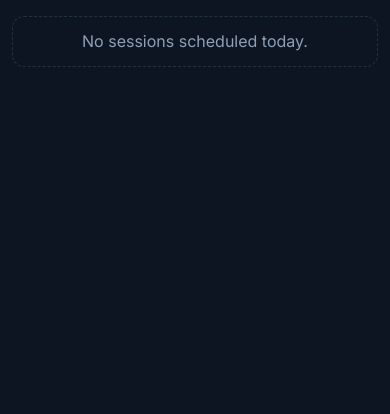
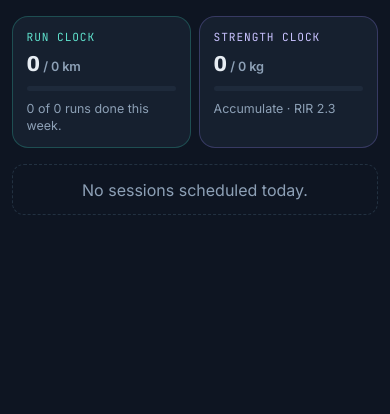
Before and after one commit to rdaswav/training_app, a FastAPI app: page / in a window 390 px wide. Shown: the part 112-526 px from the top of the page. Run offline with FastAPI, Linux system fonts and the light colour scheme; tables that the repository leaves empty hold one stand-in row (values such as "Sample post"); some libraries are stand-ins or nearby versions.

Commit message:
Add Two Clocks: run/strength weekly progress on Today, trade-in-words on Plan
Built from Parallax Redesign.dc.html direction 1b, scoped down per
discussion: no nav/tab restructure, current logger stays untouched,
projected-finish-time dropped (would've needed VDOT history the app
doesn't store).

Today gets two equal-weight cards -- Run Clock (this week's km done vs
target) and Strength Clock (tonnage done vs a target projected from
suggested working loads x sets x reps) -- making the app's actual thesis
(one calendar, two engines) visible on the page that gets opened daily,
not just on Plan/Numbers.

New _weekly_clocks() in main.py. Two honest simplifications documented
in its docstring: "done" run km is planned distance of completed
sessions, not logged actual distance, since the app doesn't capture that
anywhere yet; strength "target" is an estimate that can be exceeded by
a real session, not a hard cap.

Plan's existing Weekly Load chart gains "The trade, in words" -- a
sentence computed from the real phase dates (when strength moves to
maintenance) instead of asserting the run/strength coupling only in the
chart itself.

193 tests passing. Verified against production data in a throwaway
container, including no mobile-width overflow, before this deploy.

```diff
--- a/backend/app/main.py
+++ b/backend/app/main.py
@@ -29,7 +29,7 @@ from app.engines.running import week_start
 from app.integrations.anthropic_coach import coach_configured
 from app.jobs.daily_autoregulation import MAX_PACE_DRIFT_SEC_PER_KM, run_daily_job
 from app.jobs.weekly_review import run_weekly_review_job
-from app.models import CoachReview, CompletedSession, PlannedSession, Race, SessionType
+from app.models import CoachReview, CompletedSession, PlannedSession, Race, SessionStatus, SessionType
 from app.plan_service import fitness_from_athlete
 from app.seed import seed_exercise_library
 from app.timeutil import local_today
@@ -266,6 +266,80 @@ def _recent_strength_completed_rows(db, athlete) -> list[dict]:
     return [{"pattern": c.actual.get("pattern"), "sets": c.actual.get("sets", []), "date": c.date} for c in completed]
 
 
+def _weekly_clocks(db, athlete, today: date) -> dict:
+    """This week's run-km and strength-tonnage progress against target, for
+    Today's "Two Clocks" cards (Parallax Redesign.dc.html, direction 1b).
+
+    Run target = sum of this week's planned RUN session distances -- the
+    same number the /plan load chart already treats as the week's volume.
+    Run done = the same, but only for sessions actually marked completed.
+    There's no reliably-captured *actual* distance yet (manual completion
+    only takes pace/HR; the daily job's intervals.icu match only extracts
+    pace from the activity's distance, never stores the distance itself --
+    see _extract_run_actuals in jobs/daily_autoregulation.py), so "planned
+    distance of a now-completed session" is the honest proxy available
+    today, not a stand-in for something better that already exists.
+
+    Strength target = each prescribed pattern's suggested working load
+    (the same e1RM-projected number that prefills the logging form) times
+    sets times the rep range's midpoint, summed across this week's
+    strength sessions. Strength done = actual tonnage from sets already
+    logged this week (reps x weight_kg, same as the /plan load chart)."""
+    wk_start = week_start(today)
+    wk_end = wk_start + timedelta(days=6)
+    sessions = (
+        db.query(PlannedSession)
+        .filter(PlannedSession.athlete_id == athlete.id, PlannedSession.date >= wk_start, PlannedSession.date <= wk_end)
+        .all()
+    )
+
+    run_sessions = [s for s in sessions if s.type == SessionType.RUN]
+    run_target = sum((s.content.get("total_distance_km") or 0.0) for s in run_sessions)
+    completed_runs = [s for s in run_sessions if s.status == SessionStatus.COMPLETED]
+    run_done = sum((s.content.get("total_distance_km") or 0.0) for s in completed_runs)
+
+    completed_rows = _recent_strength_completed_rows(db, athlete)
+    e1rm_by_pattern = strength_engine.latest_e1rm_by_pattern(completed_rows)
+    tonnage_target = 0.0
+    for s in sessions:
+        if s.type != SessionType.STRENGTH:
+            continue
+        for p in s.content.get("prescriptions", []):
+            e1rm = e1rm_by_pattern.get(p["pattern"])
+            if not e1rm:
+                continue
+            load = strength_engine.prescribe_next_load(e1rm, p["reps"], p["rir"])
+            lo, hi = p["reps"].split("-")
+            avg_reps = (int(lo) + int(hi)) / 2
+            tonnage_target += load * p["sets"] * avg_reps
+
+    completed_strength = (
+        db.query(CompletedSession)
+        .join(PlannedSession, CompletedSession.planned_session_id == PlannedSession.id)
+        .filter(
+            PlannedSession.athlete_id == athlete.id,
+            PlannedSession.type == SessionType.STRENGTH,
+            PlannedSession.date >= wk_start,
+            PlannedSession.date <= wk_end,
+        )
+        .all()
+    )
+    tonnage_done = sum(
+        (st.get("reps") or 0) * (st.get("weight_kg") or 0) for c in completed_strength for st in c.actual.get("sets", [])
+    )
+
+    return {
+        "run_done_km": round(run_done, 1),
+        "run_target_km": round(run_target, 1),
+        "run_pct": round(min(run_done / run_target * 100, 100), 1) if run_target else 0.0,
+        "run_sessions_done": len(completed_runs),
+        "run_sessions_total": len(run_sessions),
+        "tonnage_done_kg": round(tonnage_done, 1),
+        "tonnage_target_kg": round(tonnage_target, 1),
+        "tonnage_pct": round(min(tonnage_done / tonnage_target * 100, 100), 1) if tonnage_target else 0.0,
+    }
+
+
 def _attach_suggested_loads(db, athlete, sessions: list[PlannedSession]) -> None:
     """For each strength session, attach a `suggested_loads` dict (pattern ->
     kg) computed from the athlete's most recent logged session for that
@@ -446,6 +520,7 @@ def today_view(request: Request):
 
         current_phase_name = None
         mesocycle_mode = None
+        mesocycle_status = None
         if race and race.macrocycle:
             phases = [{"name": p.name, "start_date": p.start_date, "end_date": p.end_date} for p in race.macrocycle.phases]
             current_phase = dashboard_summary.active_phase(phases, today)
@@ -456,6 +531,7 @@ def today_view(request: Request):
             )
             mesocycle_mode = mesocycle_status.mode
         cues = {s.id: coaching_copy.session_cue(s.type, current_phase_name, mesocycle_mode) for s in sessions}
+        clocks = _weekly_clocks(db, athlete, today) if race else None
 
         return templates.TemplateResponse(
             "today.html",
@@ -464,6 +540,8 @@ def today_view(request: Request):
                 "sessions": sessions,
                 "today": today,
                 "race": race,
+                "clocks": clocks,
+                "mesocycle_status": mesocycle_status,
                 "days_to_race": days_to_race,
                 "cues": cues,
                 "active": "today",
@@ -548,6 +626,26 @@ def plan_view(request: Request):
                 mesocycle_start_week,
             )
 
+        # "The trade, in words" (Parallax Redesign.dc.html, 1b) -- the same
+        # accumulate/maintenance transition race_proximity_mode already
+        # encodes (see engines/strength.py), stated as a sentence next to
+        # the chart it's describing instead of left implicit in the numbers.
+        trade_note = None
+        if race and phases:
+            build2 = next((p for p in phases if p.name == "Build 2"), None)
+            if build2:
+                build2_week = dashboard_summary.global_week_index(start, build2.start_date) + 1
+                if today < build2.start_date:
+                    trade_note = (
+                        f"Strength keeps accumulating through week {build2_week - 1}, then steps down to "
+                        f"maintenance from Build 2 (week {build2_week}) as running takes the fatigue budget."
+                    )
+                else:
+                    trade_note = (
+                        f"Strength moved to maintenance in Build 2 (week {build2_week}) so running could take "
+                        "the fatigue budget from here to race day."
+                    )
+
         volume_delta_pct = None
         current_week_load = next((pt for pt in load_series if pt.week_start == week_start(today)), None)
         prior_week_load = next((pt for pt in load_series if pt.week_start == week_start(today) - timedelta(days=7)), None)
@@ -573,6 +671,7 @@ def plan_view(request: Request):
                 "days_to_race": days_to_race,
                 "week_grid": week_grid,
                 "phase_colors": PHASE_COLORS,
+                "trade_note": trade_note,
                 "active": "plan",
             },
         )
--- a/backend/app/static/style.css
+++ b/backend/app/static/style.css
@@ -181,6 +181,48 @@ nav a.active { color: var(--accent); font-weight: 600; }
   line-height: 1.5;
 }
 .physio-nudge strong { color: var(--amber-hi); display: block; margin-bottom: 0.3rem; }
+
+/* ---------- Today's "Two Clocks" cards (Parallax Redesign.dc.html, 1b) ----------
+   Run and strength load as equal-weight partners, not a session card plus an
+   afterthought stat -- the app's actual thesis (one calendar, two engines)
+   stated on the page that gets opened every day, not just on About/Plan. */
+.clocks { display: flex; gap: 0.7rem; margin-bottom: 1rem; }
+.clock-card {
+  flex: 1;
+  min-width: 0; /* flex items default to min-width:auto -- without this a long
+                   clock-note can force the card (and the row) wider than the
+                   viewport instead of wrapping, the same class of bug fixed
+                   on the /plan load chart. */
+  background: var(--slate);
+  border: 1px solid var(--line-soft);
+  border-radius: var(--r-lg);
+  padding: 0.95rem 1.05rem;
+}
+.clock-card.run { border-color: rgba(53, 196, 174, 0.28); }
+.clock-card.strength { border-color: rgba(139, 127, 232, 0.28); }
+.clock-label {
+  font-family: var(--label-font);
+  font-size: var(--label-size);
+  letter-spacing: var(--label-spacing);
+  text-transform: uppercase;
+}
+.clock-card.run .clock-label { color: var(--teal-hi); }
+.clock-card.strength .clock-label { color: var(--violet-hi); }
+.clock-num {
+  font-family: var(--disp);
+  font-weight: 800;
+  font-size: 1.6rem;
+  line-height: 1.1;
+  letter-spacing: -0.01em;
+  margin: 0.55rem 0 0.6rem;
+  font-variant-numeric: tabular-nums;
+}
+.clock-num span { font-family: var(--body); font-weight: 600; font-size: 0.8rem; color: var(--muted); }
+.clock-bar { height: 5px; border-radius: 3px; background: var(--slate2); overflow: hidden; margin-bottom: 0.55rem; }
+.clock-bar i { display: block; height: 100%; }
+.clock-card.run .clock-bar i { background: var(--teal); }
+.clock-card.strength .clock-bar i { background: var(--violet); }
+.clock-note { font-size: 0.78rem; color: var(--muted); line-height: 1.4; }
 
 /* ---------- surface tiers (About restructure): panel/subpanel, additive to .card ---------- */
 .panel { background: var(--slate); border: 1px solid var(--line-soft); border-radius: var(--r-lg); padding: 1.4rem 1.5rem; margin-bottom: 1rem; }
@@ -858,6 +900,9 @@ form.settings-form .cta {
 
 .load-chart { margin-bottom: 1rem; }
 .load-chart:last-child { margin-bottom: 0; }
+.trade-note { margin-top: 1rem; padding-top: 0.9rem; border-top: 1px solid var(--line-soft); }
+.trade-note .label { display: block; margin-bottom: 0.4rem; }
+.trade-note p { margin: 0; font-size: 0.85rem; line-height: 1.55; color: var(--text); }
 .load-chart-title {
   font-family: var(--label-font);
   font-size: var(--label-size);
@@ -1109,6 +1154,9 @@ form.settings-form .cta {
   .two, .rows { grid-template-columns: 1fr; }
   .lm { grid-template-columns: 1fr 1fr; }
   .panel { padding: 1.1rem 1.1rem; }
+  .clocks { gap: 0.5rem; }
+  .clock-card { padding: 0.8rem 0.85rem; }
+  .clock-num { font-size: 1.35rem; }
   .disclosure > summary { padding: 0.9rem 1.1rem; }
   .disclosure .body { padding: 0 1.1rem 1.1rem; }
 
--- a/backend/app/templates/plan.html
+++ b/backend/app/templates/plan.html
@@ -78,6 +78,12 @@
       <div class="card load-summary">
         <h3>Weekly Load</h3>
         {{ load_chart(load_series, volume_delta_pct) }}
+        {% if trade_note %}
+          <div class="trade-note">
+            <span class="label">The trade, in words</span>
+            <p>{{ trade_note }}</p>
+          </div>
+        {% endif %}
       </div>
       {% endif %}
 
--- a/backend/app/templates/today.html
+++ b/backend/app/templates/today.html
@@ -35,6 +35,23 @@
     {% endif %}
   </div>
 
+  {% if clocks %}
+    <div class="clocks">
+      <div class="clock-card run">
+        <div class="clock-label">Run clock</div>
+        <div class="clock-num">{{ clocks.run_done_km }}<span> / {{ clocks.run_target_km }} km</span></div>
+        <div class="clock-bar"><i style="width: {{ clocks.run_pct }}%;"></i></div>
+        <div class="clock-note">{{ clocks.run_sessions_done }} of {{ clocks.run_sessions_total }} runs done this week.</div>
+      </div>
+      <div class="clock-card strength">
+        <div class="clock-label">Strength clock</div>
+        <div class="clock-num">{{ clocks.tonnage_done_kg|round|int }}<span> / {{ clocks.tonnage_target_kg|round|int }} kg</span></div>
+        <div class="clock-bar"><i style="width: {{ clocks.tonnage_pct }}%;"></i></div>
+        <div class="clock-note">{% if mesocycle_status %}{{ mesocycle_status.mode|title }} &middot; RIR {{ mesocycle_status.current_rir }}{% endif %}</div>
+      </div>
+    </div>
+  {% endif %}
+
   {% if not sessions %}
     <p class="empty">No sessions scheduled today.</p>
   {% endif %}
```
